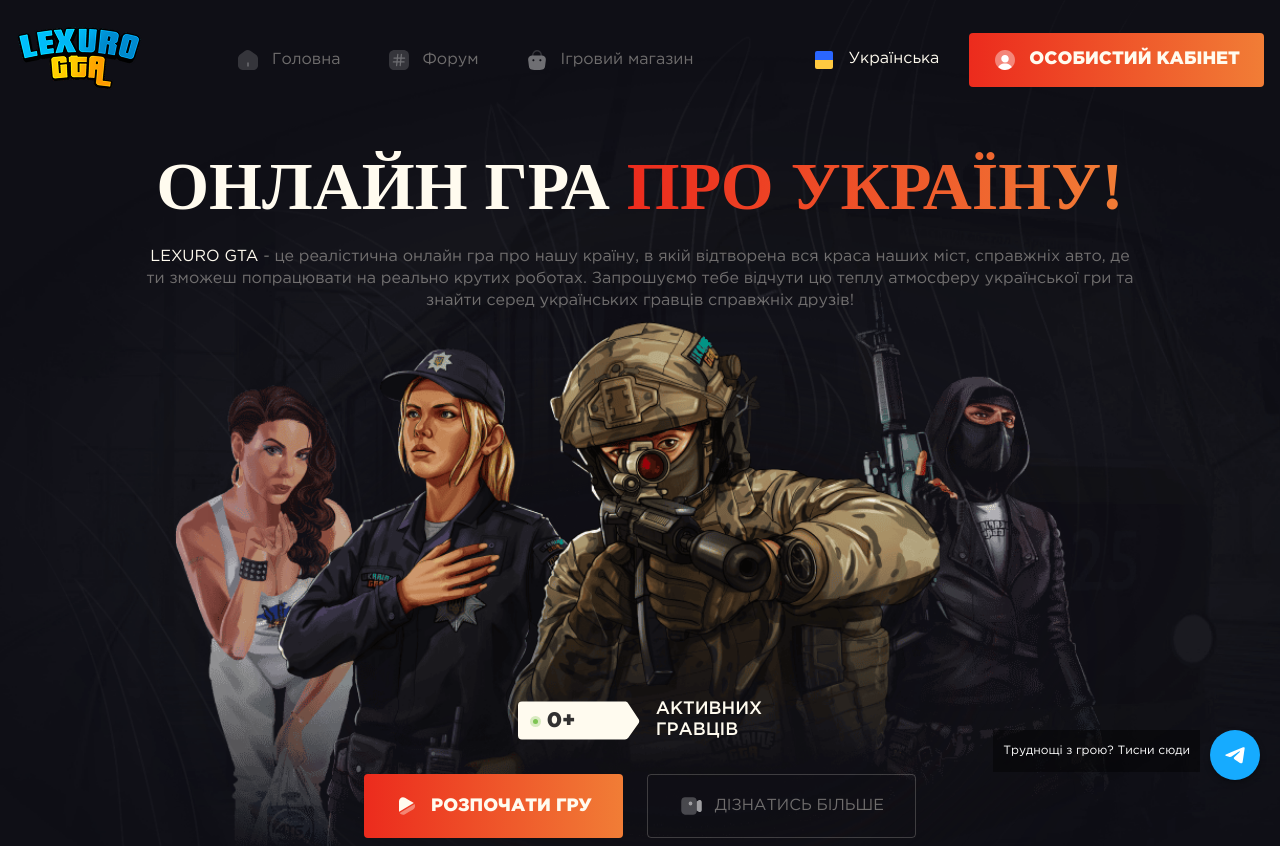
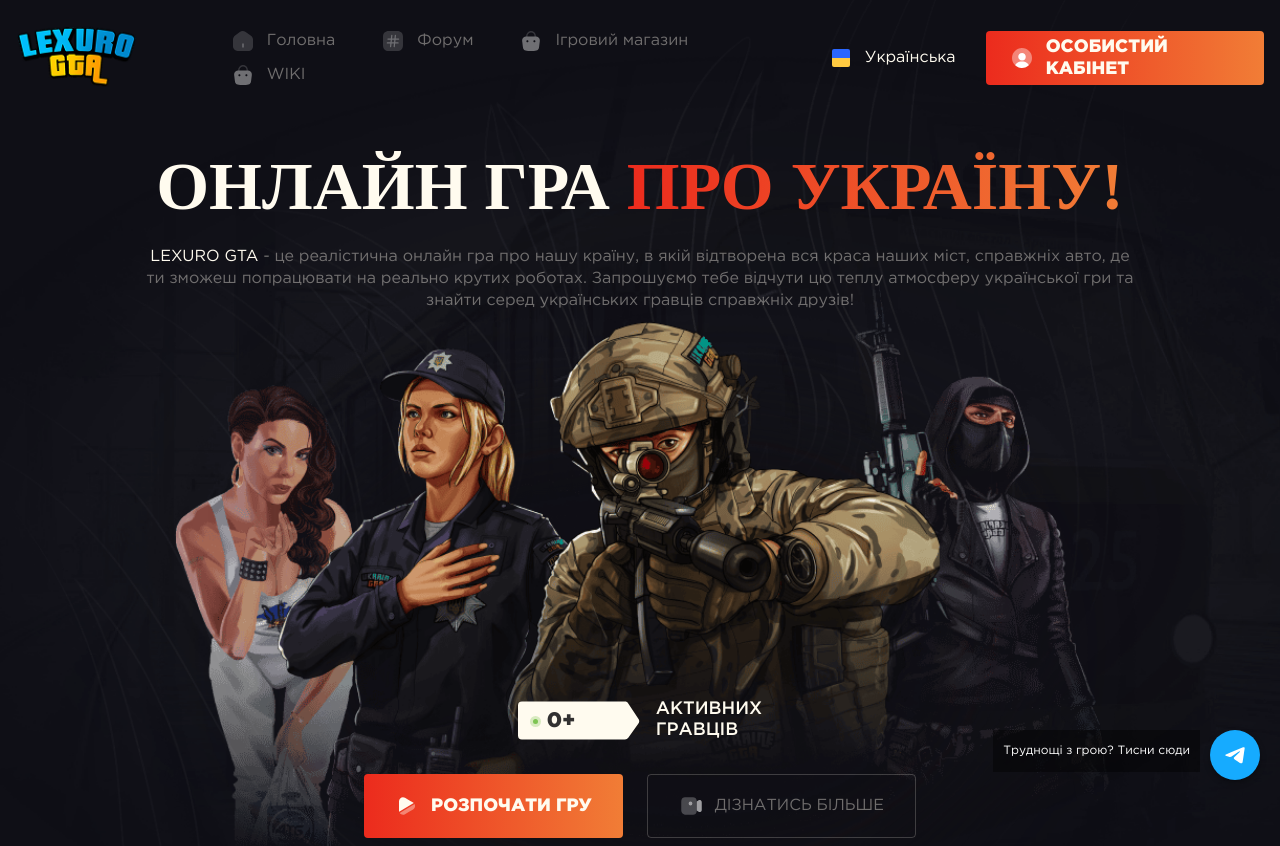
Before and after one commit to ukraine-game/lexuro-gta, a plain HTML site: page index.htm in a window 1280 px wide. Shown: the top 846 px of the page. Drawn offline with Linux system fonts and the light colour scheme; a web font is replaced by a local one.

Commit message:
Update index.htm

```diff
--- a/index.htm
+++ b/index.htm
@@ -58,6 +58,25 @@
 <use xlink:href="#icon-shop"></use>
 </svg>
 Ігровий магазин
+</a>
+</li>
+<li class="menu__item">
+<a href="donate.html" class="menu__link">
+<svg>
+<use xlink:href="#icon-shop"></use>
+</svg>
+WIKI
+	<g>
+                                                <path d="M3.04344 15.6396C3.04344 15.6696 3.02344 15.7097 3.02344 15.7397C3.94344 17.5797 5.44345 19.0896 7.28345 19.9996C7.31345 19.9996 7.35344 19.9796 7.38344 19.9796C7.04344 18.8196 6.78344 17.6296 6.59344 16.4396C5.39344 16.2396 4.20344 15.9796 3.04344 15.6396Z" fill="white"></path>
+                                                <path d="M20.3628 15.6396C20.3628 15.6696 20.3828 15.7097 20.3828 15.7397C19.4628 17.5797 17.9628 19.0896 16.1228 19.9996C16.0928 19.9996 16.0528 19.9796 16.0228 19.9796C16.3628 18.8196 16.6228 17.6296 16.8128 16.4396C18.0128 16.2396 19.2028 15.9796 20.3628 15.6396Z" fill="white"></path>
+                                                <path d="M20.0798 7.4397C19.1398 5.4697 17.5498 3.87971 15.5898 2.94971C15.9498 4.13971 16.2498 5.35971 16.4498 6.57971C17.6698 6.77971 18.8898 7.0697 20.0798 7.4397Z" fill="white"></path>
+                                                <path d="M2.94141 7.43979C4.14141 7.07979 5.36142 6.7798 6.58142 6.5798C6.78142 5.3898 7.03141 4.2098 7.37141 3.0498C7.34141 3.0498 7.30141 3.02979 7.27141 3.02979C5.39141 3.95979 3.86141 5.52979 2.94141 7.43979Z" fill="white"></path>
+                                                <path d="M14.8314 6.37C14.5914 5.07 14.2914 3.77001 13.8614 2.51001C13.8414 2.44001 13.8414 2.38002 13.8314 2.30002C13.0914 2.12002 12.3114 2 11.5114 2C10.7014 2 9.93141 2.11002 9.18141 2.30002C9.17141 2.37002 9.18141 2.43001 9.16141 2.51001C8.74141 3.77001 8.43141 5.07 8.19141 6.37C10.4014 6.13 12.6214 6.13 14.8314 6.37Z" fill="white"></path>
+                                                <path d="M6.37 8.18994C5.06 8.42994 3.76999 8.72994 2.50999 9.15994C2.43999 9.17994 2.37999 9.17994 2.29999 9.18994C2.11999 9.92994 2 10.7099 2 11.5099C2 12.3199 2.10999 13.0899 2.29999 13.8399C2.36999 13.8499 2.42999 13.84 2.50999 13.86C3.76999 14.28 5.06 14.59 6.37 14.83C6.13 12.62 6.13 10.3999 6.37 8.18994Z" fill="white"></path>
+                                                <path d="M20.7106 9.18994C20.6406 9.18994 20.5806 9.17994 20.5006 9.15994C19.2406 8.73994 17.9406 8.42994 16.6406 8.18994C16.8906 10.3999 16.8906 12.6199 16.6406 14.8199C17.9406 14.5799 19.2406 14.2799 20.5006 13.8499C20.5706 13.8299 20.6306 13.84 20.7106 13.83C20.8906 13.08 21.0106 12.3099 21.0106 11.4999C21.0106 10.7099 20.9006 9.93994 20.7106 9.18994Z" fill="white"></path>
+                                                <path d="M8.19141 16.6499C8.43141 17.9599 8.73141 19.2499 9.16141 20.5099C9.18141 20.5799 9.17141 20.6399 9.18141 20.7199C9.93141 20.8999 10.7014 21.0199 11.5114 21.0199C12.3114 21.0199 13.0914 20.9099 13.8314 20.7199C13.8414 20.6499 13.8414 20.5899 13.8614 20.5099C14.2814 19.2499 14.5914 17.9599 14.8314 16.6499C13.7314 16.7699 12.6214 16.8599 11.5114 16.8599C10.4014 16.8499 9.29141 16.7699 8.19141 16.6499Z" fill="white"></path>
+                                                <path d="M7.96328 7.95986C7.66328 10.3199 7.66328 12.6998 7.96328 15.0698C10.3233 15.3698 12.7033 15.3698 15.0733 15.0698C15.3733 12.7098 15.3733 10.3299 15.0733 7.95986C12.7033 7.65986 10.3233 7.65986 7.96328 7.95986Z" fill="white"></path>
+                                            </g>
 </a>
 </li>
 </ul>
```
